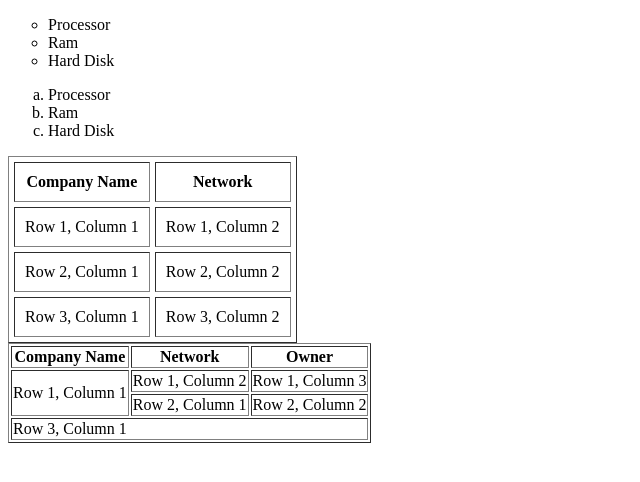
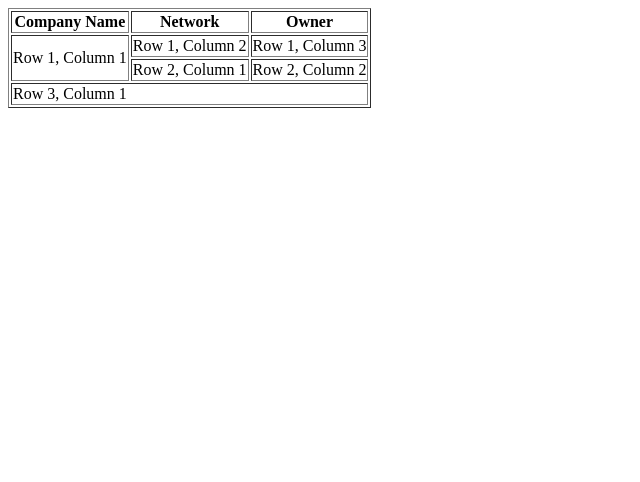
Before and after one commit to jasbalino/C3table, a plain HTML site: page index.html in a window 1280 px wide. Shown: the whole page, without its empty margins (0-640 px from the left). Drawn offline with Linux system fonts and the light colour scheme.

Commit message:
Update index.html

```diff
--- a/index.html
+++ b/index.html
@@ -6,39 +6,6 @@
     <title>Table</title>
 </head>
 <body>
-
-    <ul type="circle">
-        <li>Processor</li>
-        <li>Ram</li>
-        <li>Hard Disk</li>
-    </ul>
-
-    <ol type="a">
-        <li>Processor</li>
-        <li>Ram</li>
-        <li>Hard Disk</li>
-    </ol>
-
-    <table border="1" cellpadding="10" cellspacing="5">
-        <tr>
-            <th>Company Name</th>
-            <th>Network</th>
-        </tr>
-        <tr>
-            <td>Row 1, Column 1</td>
-            <td>Row 1, Column 2</td>
-
-        </tr>
-        <tr>
-            <td>Row 2, Column 1</td>
-            <td>Row 2, Column 2</td>
-        </tr>
-        <tr>
-            <td>Row 3, Column 1</td>
-            <td>Row 3, Column 2</td>
-        </tr>
-    </table>
-
     <table border="1">
         <tr>
             <th>Company Name</th>
```
